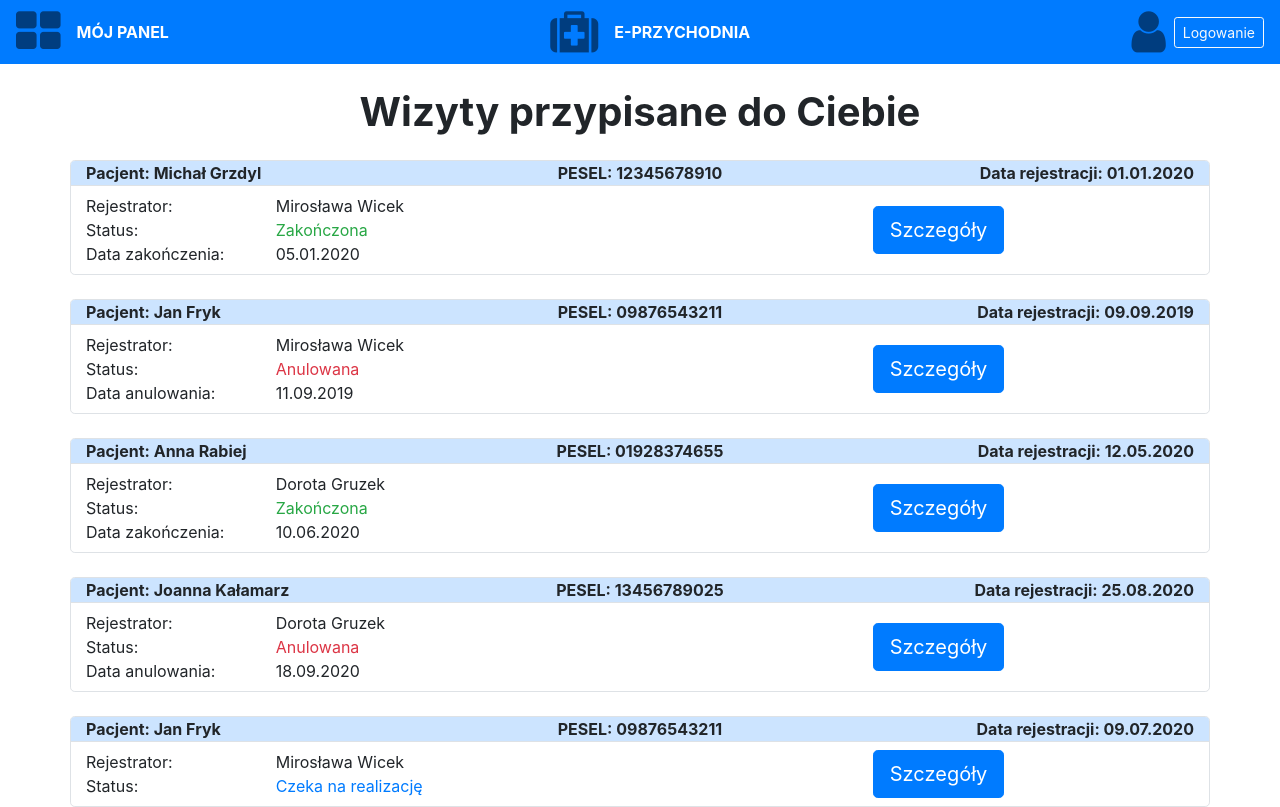
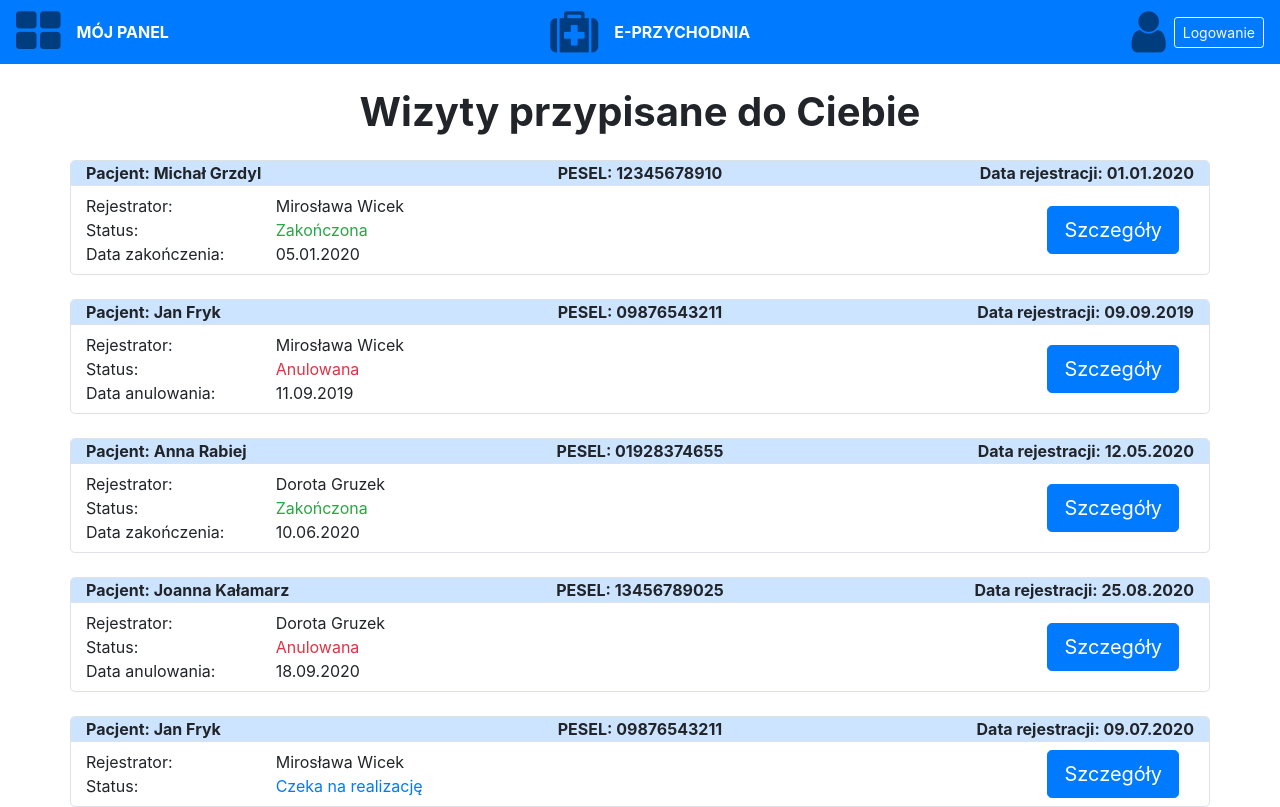
Before and after one commit to cichyr/przychodnia, an Angular app in the folder web-client/: page /doctor-visit-list in a window 1280 px wide. Built offline with nearby package versions, Linux system fonts and the light colour scheme.

Commit message:
Details button shifted to right

```diff
--- a/web-client/src/app/visit/doctor-visit-list/doctor-visit-list.component.html
+++ b/web-client/src/app/visit/doctor-visit-list/doctor-visit-list.component.html
@@ -32,13 +32,11 @@
       </div>
 
       <div class="col align-self-center my-2">
-        <div class="row">
-          <div class="col-8 align-self-center align-content-center text-right">
-            <button class="btn btn-primary btn-lg ">Szczegóły</button>
-          </div>
-        </div>
+        <div class="col text-right">
+             <button class="btn btn-primary btn-lg">Szczegóły</button>
+         </div>
       </div>
-      </div>
+    </div>
   </div>
 
 
```
